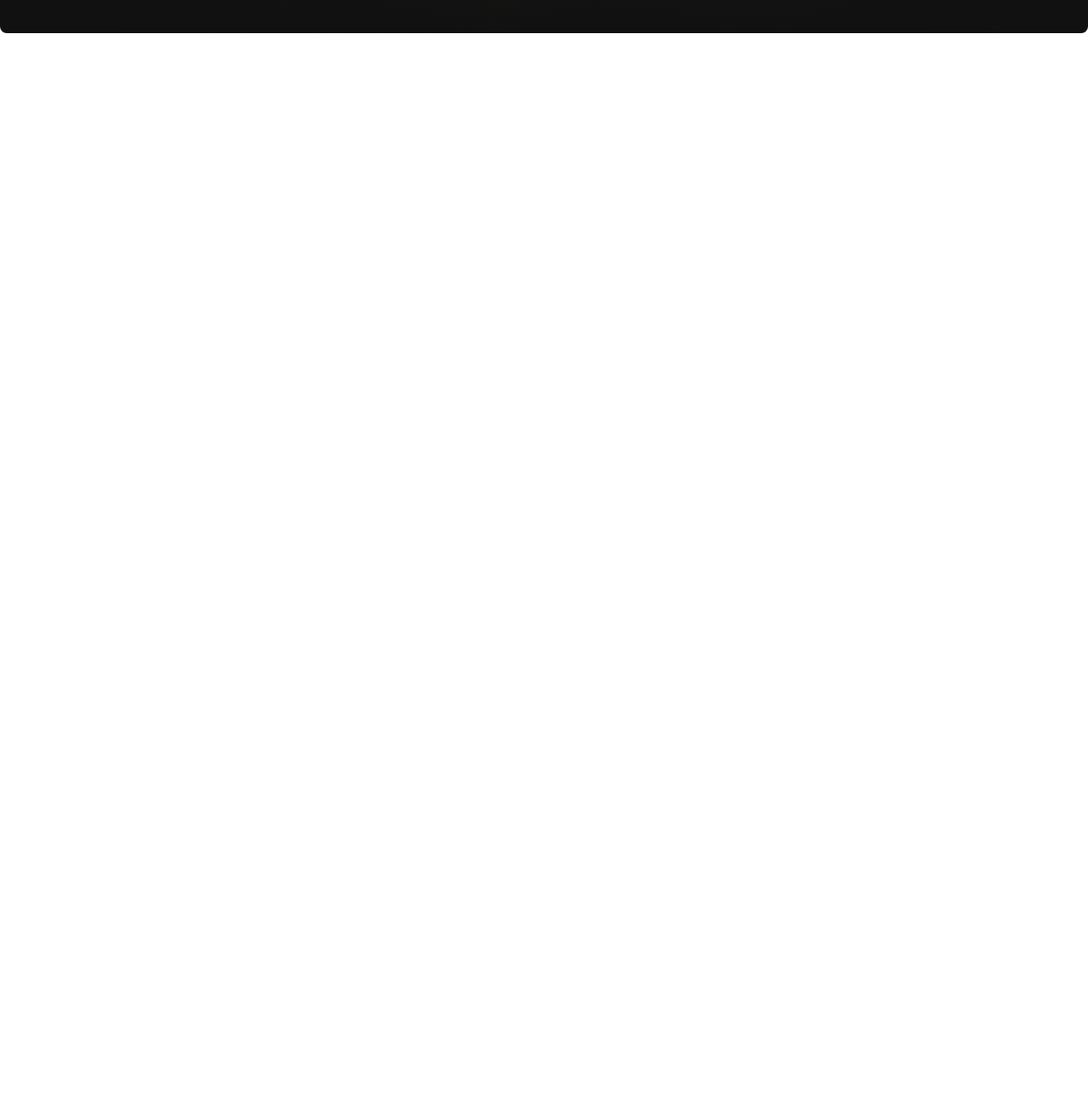
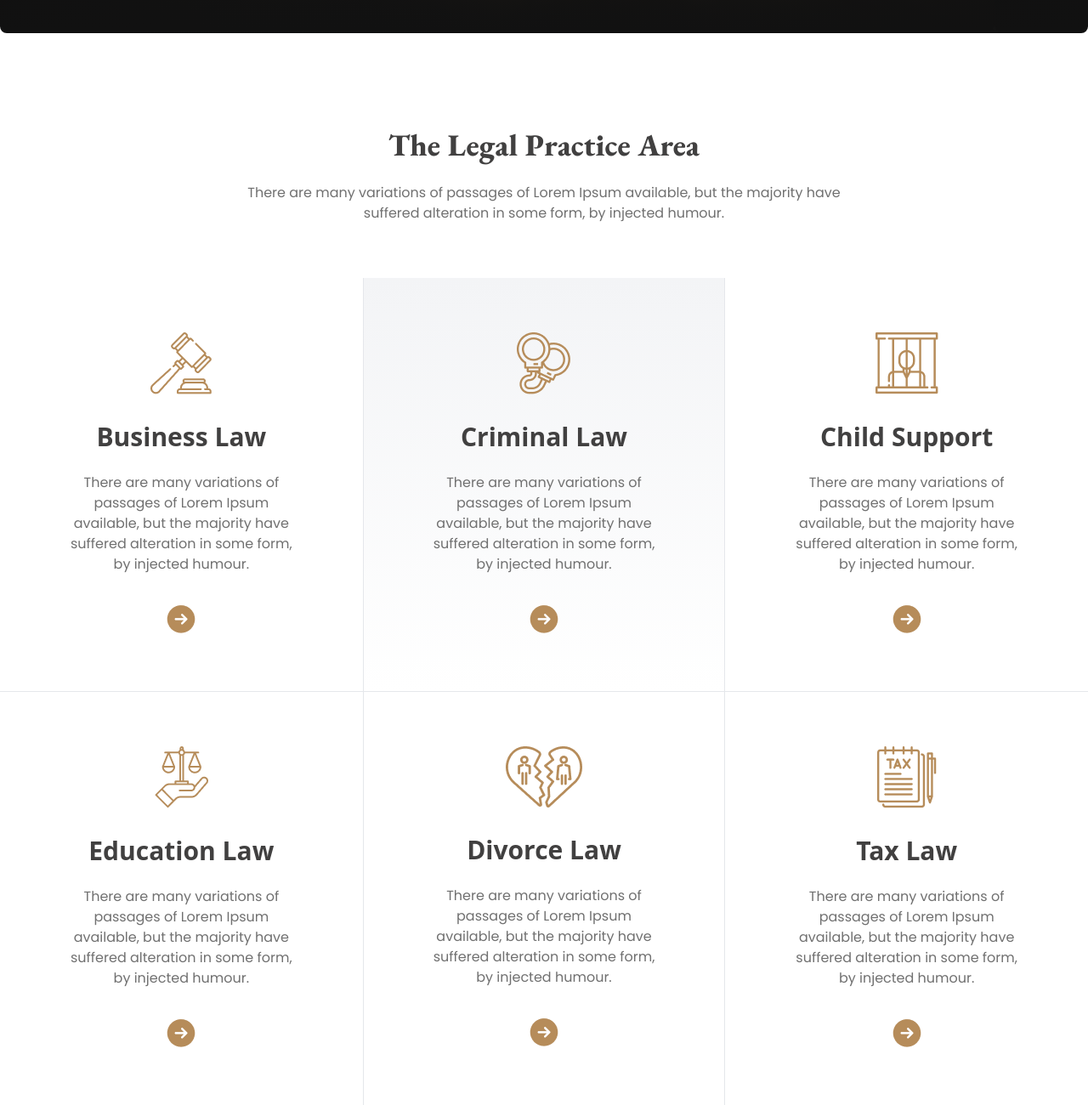
Before and after one commit to developeribrahim13/my-first-tailwind-project-legal-solution, a plain HTML site: page index.html in a window 1280 px wide. Shown: the part 673-1973 px from the top of the page at 85% size. Before the commit the page ends 800 px from the top, so only its background shows below. Drawn offline with nearby package versions, Linux system fonts and the light colour scheme.

Commit message:
print area section done

```diff
--- a/index.html
+++ b/index.html
@@ -28,6 +28,7 @@
   <style type="text/tailwindcss">
     @theme {
         --color-clr-1: #B68C5A;
+        --color-drk-2: #414040;
         --color-drk-3: #707070;
         --color-drk-6: #E7E7E7;
         --color-drk-4: #A0A0A0;
@@ -49,11 +50,11 @@
     <nav class="flex items-center justify-between font-poppins my-12">
       <img src="./images/logo2.png">
       <ul class="flex items-center gap-8 text-drk-3 ">
-        <li class="">Home</li>
-        <li>Services <i class="fa-solid fa-greater-than"></i></span></li>
-        <li>Cases <i class="fa-solid fa-greater-than"></i></li>
-        <li>Blog <i class="fa-solid fa-greater-than"></i></li>
-        <li>Concatc Us <i class="fa-solid fa-greater-than"></i></li>
+        <li><a href="">Home</a></li>
+        <li><a href="">Services <i class="fa-solid fa-greater-than"></i></a></li>
+        <li><a href="">Cases <i class="fa-solid fa-greater-than"></i></a></li>
+        <li><a href="">Blog <i class="fa-solid fa-greater-than"></i></a></li>
+        <li><a href="">Concatc Us <i class="fa-solid fa-greater-than"></i></a></li>
       </ul>
       <button class="text-white bg-clr-1 p-5 rounded-lg">Free Consultation</button>
     </nav>
@@ -69,13 +70,68 @@
         <form>
           <input type="text" placeholder="Search your sevices"
             class="bg-white w-5/7 p-5 rounded-lg text-drk-4 leading-6">
-          <button class="text-white bg-clr-1 p-5 rounded-lg w-1/4 ml-3">Search</button>
+          <button class="text-white bg-clr-1 p-5 rounded-lg w-1/4 ml-3 cursor-pointer">Search</button>
         </form>
       </div>
     </section>
     <!-- banner section end -->
   </header>
   <!-- header section end -->
+
+  <!-- main section start -->
+   <main>
+    <!-- practice area section start -->
+   <section id="Practice-area" class="mt-28 text-center">
+    <h1 class="text-drk-2 font-ebgaramond font-extrabold text-4xl">The Legal Practice Area</h1>
+    <p class="font-poppins text-drk-3 leading-6 mt-6 mb-16">There are many variations of passages of Lorem Ipsum available, but the majority have<br>suffered alteration in some form, by injected humour.</p>
+    <div id="card-section" class="grid grid-cols-3">
+      <div id="card" class="px-18 py-16">
+        <img src="./images/business.png" class="inline-block">
+        <h3 class="font-ebgarambond text-drk-2 font-extrabold text-3xl mt-8">Business Law</h3>
+        <p class="font-poppins text-drk-3 leading-6 mb-8 mt-6">There are many variations of passages of Lorem Ipsum available, but the majority have suffered alteration in some form, by injected humour.</p>
+        <img src="./images/Frame.png" class="inline-block">
+      </div>
+
+      <div id="card" class="px-18 py-16 border-l border-r border-gray-200 bg-linear-to-b from-gray-100 to-white">
+        <img src="./images/criminal.png" class="inline-block">
+        <h3 class="font-ebgarambond text-drk-2 font-extrabold text-3xl mt-8">Criminal Law</h3>
+        <p class="font-poppins text-drk-3 leading-6 mb-8 mt-6">There are many variations of passages of Lorem Ipsum available, but the majority have suffered alteration in some form, by injected humour.</p>
+        <img src="./images/Frame.png" class="inline-block">
+      </div>
+
+      <div id="card" class="px-18 py-16">
+        <img src="./images/child.png" class="inline-block">
+        <h3 class="font-ebgarambond text-drk-2 font-extrabold text-3xl mt-8">Child Support</h3>
+        <p class="font-poppins text-drk-3 leading-6 mb-8 mt-6">There are many variations of passages of Lorem Ipsum available, but the majority have suffered alteration in some form, by injected humour.</p>
+        <img src="./images/Frame.png" class="inline-block">
+      </div>
+
+      <div id="card" class="px-18 py-16 border-t border-gray-200">
+        <img src="./images/education.png" class="inline-block">
+        <h3 class="font-ebgarambond text-drk-2 font-extrabold text-3xl mt-8">Education Law</h3>
+        <p class="font-poppins text-drk-3 leading-6 mb-8 mt-6">There are many variations of passages of Lorem Ipsum available, but the majority have suffered alteration in some form, by injected humour.</p>
+        <img src="./images/Frame.png" class="inline-block">
+      </div>
+
+      <div id="card" class="px-18 py-16 border-l border-r border-t border-gray-200">
+        <img src="./images/divorce.png" class="inline-block">
+        <h3 class="font-ebgarambond text-drk-2 font-extrabold text-3xl mt-8">Divorce Law</h3>
+        <p class="font-poppins text-drk-3 leading-6 mb-8 mt-6">There are many variations of passages of Lorem Ipsum available, but the majority have suffered alteration in some form, by injected humour.</p>
+        <img src="./images/Frame.png" class="inline-block">
+      </div>
+
+      <div id="card" class="px-18 py-16 border-t border-gray-200">
+        <img src="./images/tax.png" class="inline-block">
+        <h3 class="font-ebgarambond text-drk-2 font-extrabold text-3xl mt-8">Tax Law</h3>
+        <p class="font-poppins text-drk-3 leading-6 mb-8 mt-6">There are many variations of passages of Lorem Ipsum available, but the majority have suffered alteration in some form, by injected humour.</p>
+        <img src="./images/Frame.png" class="inline-block">
+      </div>
+
+    </div>
+   </section>
+   <!-- practice area section end -->
+   </main>
+   <!-- main section end -->
 </body>
 
 </html>
```
